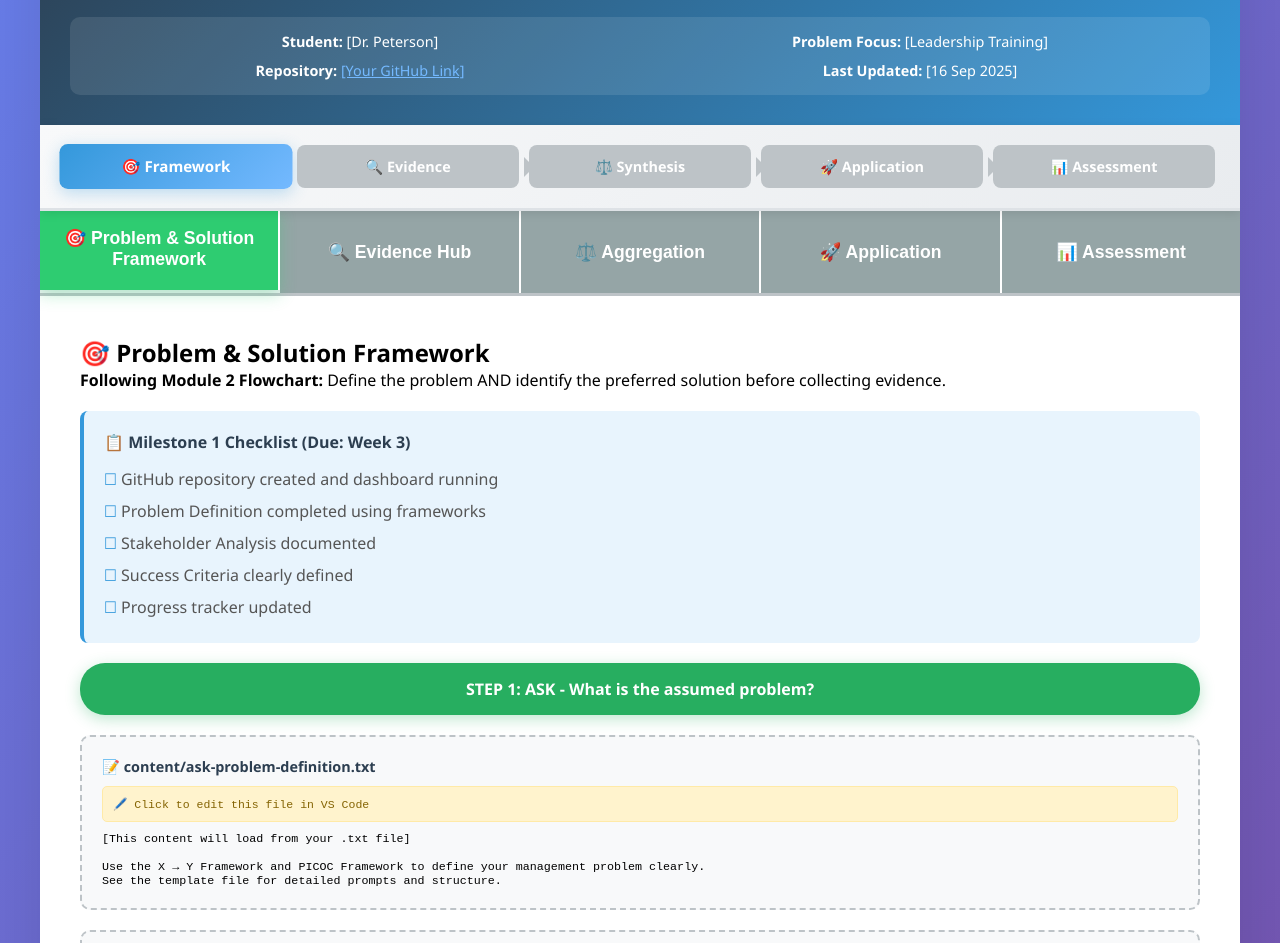
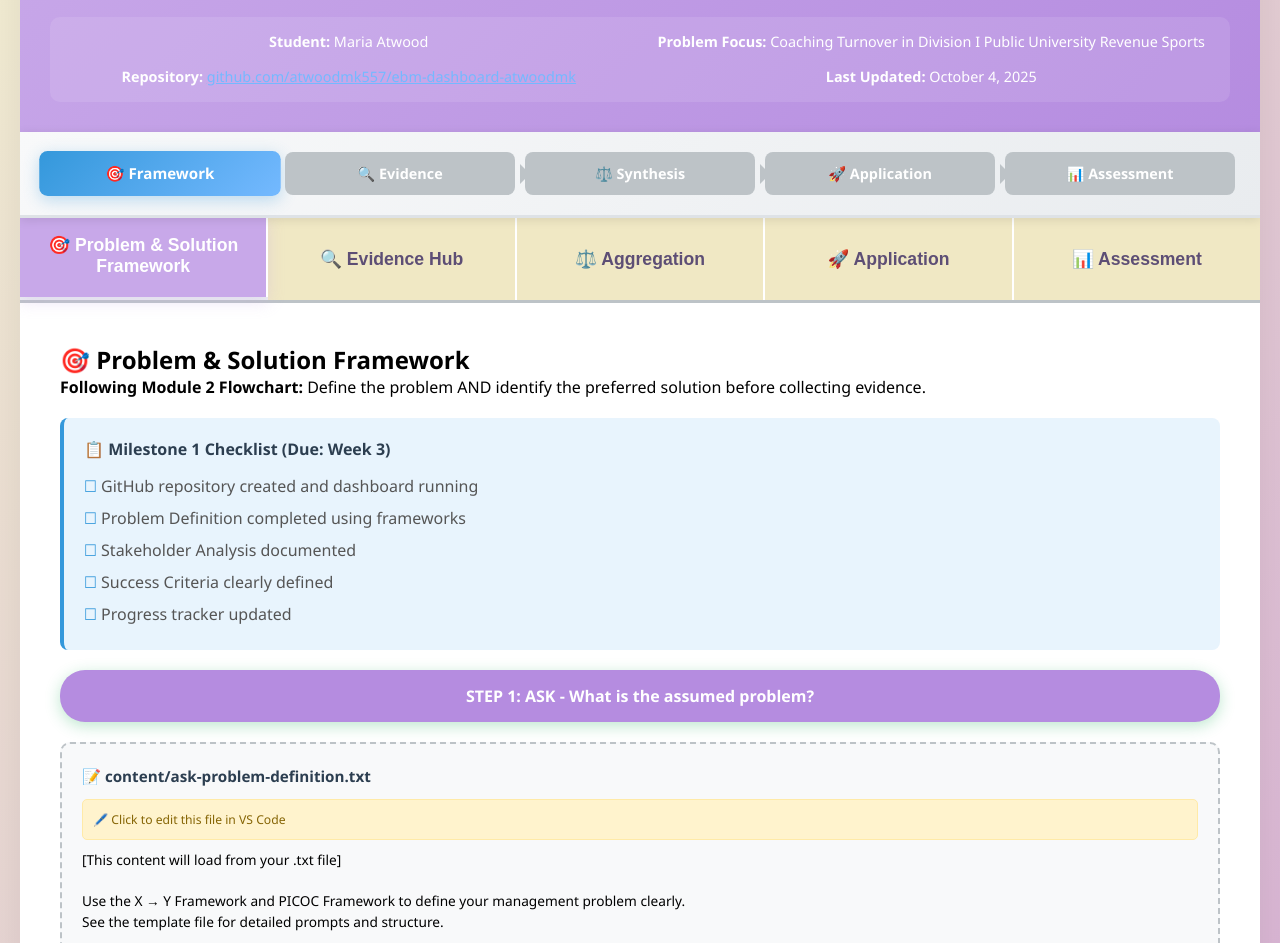
Before and after one commit to atwoodmk557/ebm-dashboard-atwoodmk, a plain HTML site: page index.html in a window 1280 px wide. Shown: the part 145-1088 px from the top of the page. Drawn offline with Linux system fonts and the light colour scheme; a script that the page names is missing.

Commit message:
Update website with Maria Atwood info and pale yellow/purple theme - Added name, coaching turnover focus, GitHub link, improved text wrapping and readability

```diff
--- a/index.html
+++ b/index.html
@@ -7,11 +7,11 @@
     <style>
         /* === CSS CUSTOM PROPERTIES === */
         :root {
-            --primary-gradient: linear-gradient(135deg, #667eea 0%, #764ba2 100%);
-            --tab-active: #2ecc71;
-            --tab-inactive: #95a5a6;
-            --step-green: #27ae60;
-            --step-blue: #3498db;
+            --primary-gradient: linear-gradient(135deg, #f6f2d4 0%, #d4a5d8 100%);
+            --tab-active: #c8a8e9;
+            --tab-inactive: #f0e8c4;
+            --step-green: #b58ce0;
+            --step-blue: #e6d485;
             --border-radius: 15px;
             --transition-speed: 0.3s;
         }
@@ -30,7 +30,7 @@
         }
 
         .container {
-            max-width: 1200px;
+            max-width: 1400px;
             margin: 0 auto;
             background: white;
             border-radius: var(--border-radius);
@@ -39,7 +39,7 @@
         }
 
         .header {
-            background: linear-gradient(135deg, #2c3e50, #3498db);
+            background: linear-gradient(135deg, #c8a8e9, #b58ce0);
             color: white;
             padding: 30px;
             text-align: center;
@@ -62,8 +62,14 @@
             border-radius: 10px;
             display: grid;
             grid-template-columns: 1fr 1fr;
-            gap: 10px;
+            gap: 15px;
             font-size: 0.9em;
+            line-height: 1.4;
+        }
+
+        .student-info div {
+            word-wrap: break-word;
+            overflow-wrap: break-word;
         }
 
         /* === SIMPLE TAB SYSTEM === */
@@ -79,7 +85,7 @@
             text-align: center;
             cursor: pointer;
             background: var(--tab-inactive);
-            color: white;
+            color: #5d4e75;
             font-weight: bold;
             font-size: 1.1em;
             transition: all var(--transition-speed);
@@ -92,14 +98,15 @@
         }
 
         .tab-button:hover {
-            background: #7f8c8d;
+            background: #e0d4e8;
             transform: translateY(-2px);
         }
 
         .tab-button.active {
             background: var(--tab-active);
+            color: white;
             transform: translateY(-3px);
-            box-shadow: 0 5px 15px rgba(46, 204, 113, 0.3);
+            box-shadow: 0 5px 15px rgba(200, 168, 233, 0.3);
         }
 
         .tab-content {
@@ -156,15 +163,28 @@
             border-radius: 10px;
             padding: 20px;
             margin: 20px 0;
-            font-family: 'Courier New', monospace;
-            font-size: 0.9em;
+            font-family: 'Segoe UI', sans-serif;
+            font-size: 0.95em;
             cursor: pointer;
             transition: all 0.3s ease;
+            line-height: 1.6;
+        }
+
+        .content-file-preview pre {
+            white-space: pre-wrap;
+            word-wrap: break-word;
+            overflow-wrap: break-word;
+            max-width: 100%;
+            font-family: 'Segoe UI', sans-serif;
+            font-size: 0.9em;
+            line-height: 1.5;
+            margin: 0;
+            padding: 0;
         }
 
         .content-file-preview:hover {
-            border-color: #3498db;
-            background: #f0f8ff;
+            border-color: #c8a8e9;
+            background: #faf8ff;
         }
 
         .content-file-preview h4 {
@@ -346,10 +366,10 @@
             <p>MGT357 - Fall 2025 | Portfolio Project</p>
 
             <div class="student-info">
-                <div><strong>Student:</strong> [Dr. Peterson]</div>
-                <div><strong>Problem Focus:</strong> [Leadership Training]</div>
-                <div><strong>Repository:</strong> <a href="#" style="color: #74b9ff;">[Your GitHub Link]</a></div>
-                <div><strong>Last Updated:</strong> [16 Sep 2025]</div>
+                <div><strong>Student:</strong> Maria Atwood</div>
+                <div><strong>Problem Focus:</strong> Coaching Turnover in Division I Public University Revenue Sports</div>
+                <div><strong>Repository:</strong> <a href="https://github.com/atwoodmk557/ebm-dashboard-atwoodmk" style="color: #74b9ff;">github.com/atwoodmk557/ebm-dashboard-atwoodmk</a></div>
+                <div><strong>Last Updated:</strong> October 4, 2025</div>
             </div>
         </div>
 
```
